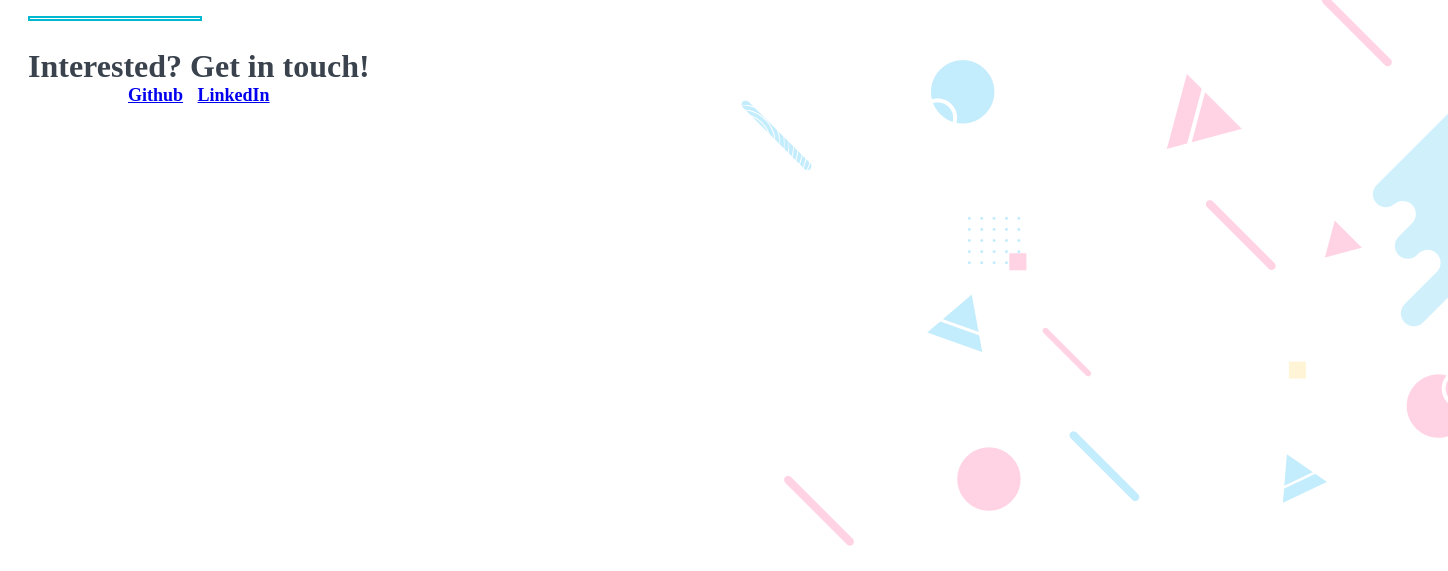
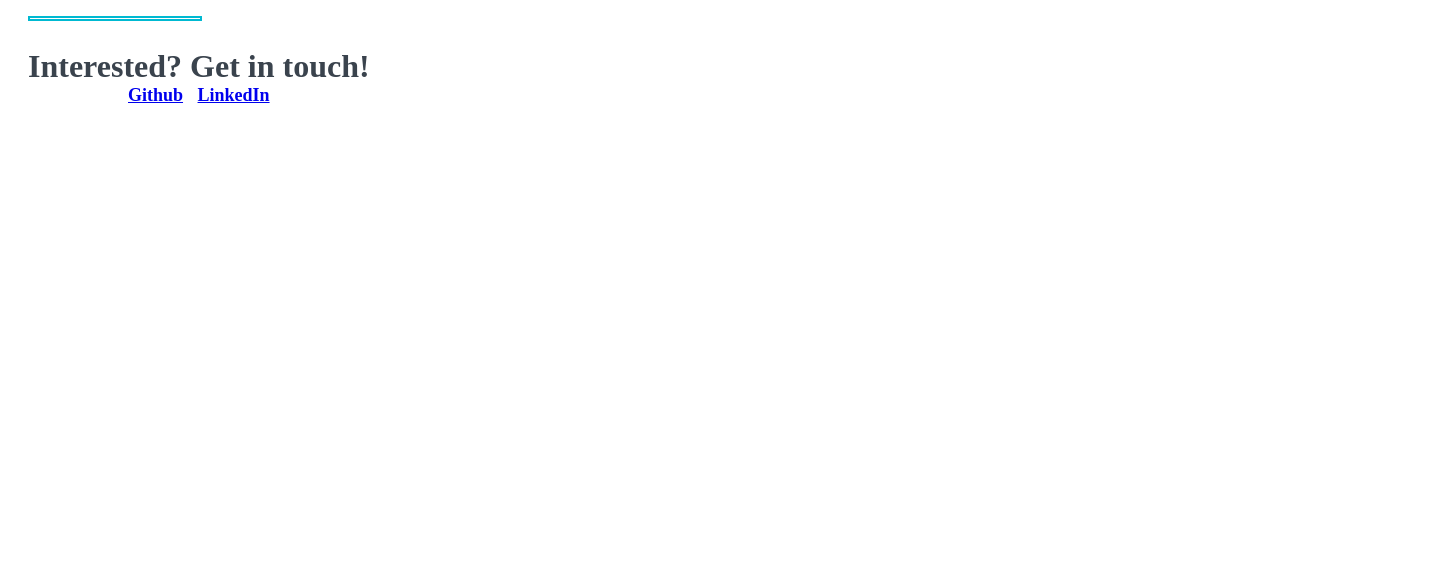
Before and after one commit to Mia5391/mia5391.github.io, a plain HTML site: page index.html in a window 1280 px wide. Shown: the part 1324-1895 px from the top of the page, 1448 px wide, since content can reach past the window. After the commit the page ends 1430 px from the top, so only its background shows below. Drawn offline with Linux system fonts and the light colour scheme.

```diff
--- a/index.html
+++ b/index.html
@@ -74,9 +74,8 @@
         </div>
       </div>
 
-      <div class="Contact-info">
-        <img src="./portfolio-assets/group-275.png"
-             class="Group-275">
+      <div class="Contact-info" background-image="./portfolio-assets/group-275.png" >
+
         <div class="Contact-text">
           <div class="Path-2"></div>
           <a name="Contact"></a>
```
